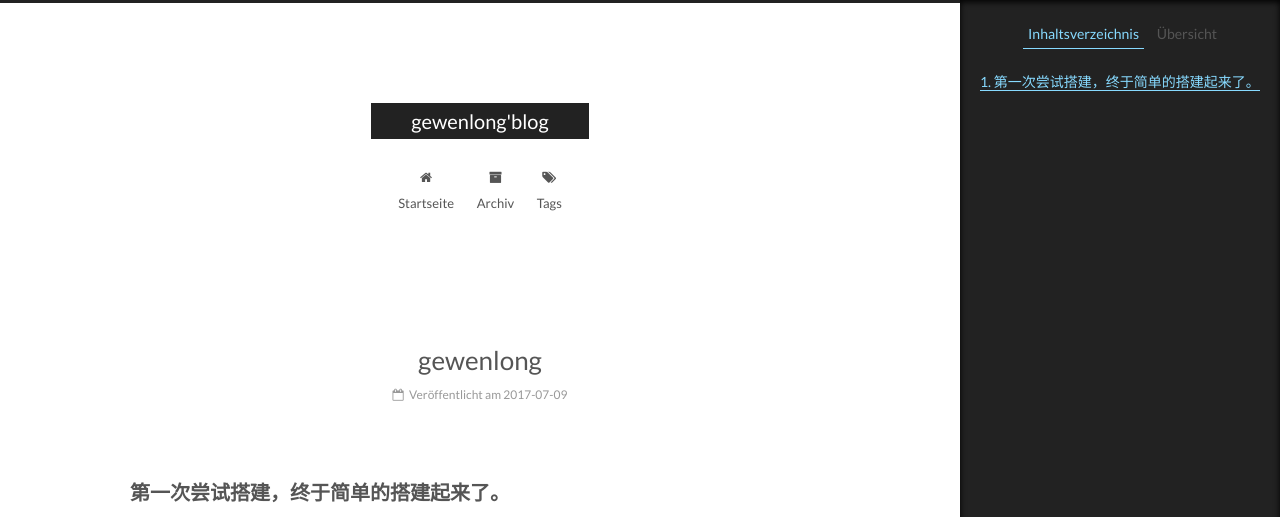
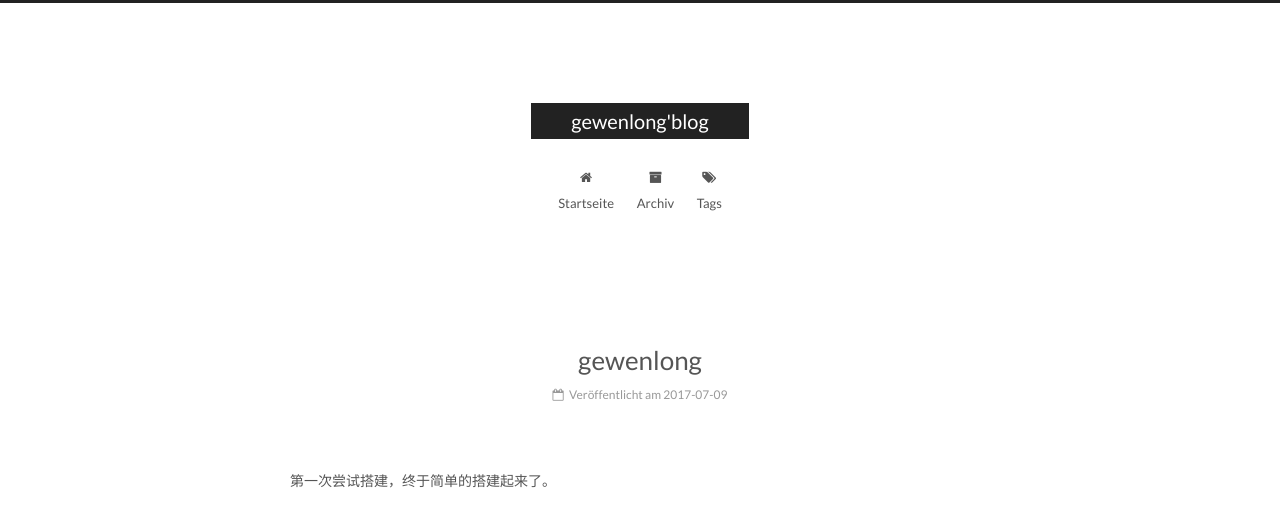
Before and after one commit to wenlongge/wenlongge.github.io, a plain HTML site: page 2017/07/09/article/index.html in a window 1280 px wide. Shown: the top 517 px of the page. Drawn offline with Linux system fonts and the light colour scheme.

Commit message:
Site updated: 2017-07-09 20:20:17

```diff
--- a/2017/07/09/article/index.html
+++ b/2017/07/09/article/index.html
@@ -99,7 +99,7 @@
 <meta property="og:url" content="http://yoursite.com/2017/07/09/article/index.html">
 <meta property="og:site_name" content="gewenlong&#39;blog">
 <meta property="og:description" content="第一次尝试搭建，终于简单的搭建起来了。">
-<meta property="og:updated_time" content="2017-07-09T12:18:05.133Z">
+<meta property="og:updated_time" content="2017-07-09T12:19:46.320Z">
 <meta name="twitter:card" content="summary">
 <meta name="twitter:title" content="gewenlong">
 <meta name="twitter:description" content="第一次尝试搭建，终于简单的搭建起来了。">
@@ -319,7 +319,8 @@
 
 
 
-        <h2 id="第一次尝试搭建，终于简单的搭建起来了。"><a href="#第一次尝试搭建，终于简单的搭建起来了。" class="headerlink" title="第一次尝试搭建，终于简单的搭建起来了。"></a>第一次尝试搭建，终于简单的搭建起来了。</h2>
+        <p>第一次尝试搭建，终于简单的搭建起来了。</p>
+
 
     </div>
 
@@ -410,17 +411,8 @@
 
 
 
-        <ul class="sidebar-nav motion-element">
-          <li class="sidebar-nav-toc sidebar-nav-active" data-target="post-toc-wrap" >
-            Inhaltsverzeichnis
-          </li>
-          <li class="sidebar-nav-overview" data-target="site-overview">
-            Übersicht
-          </li>
-        </ul>
 
-
-      <section class="site-overview sidebar-panel">
+      <section class="site-overview sidebar-panel sidebar-panel-active">
         <div class="site-author motion-element" itemprop="author" itemscope itemtype="http://schema.org/Person">
           <img class="site-author-image" itemprop="image"
                src="/images/avatar.gif"
@@ -464,22 +456,6 @@
 
       </section>
 
-
-      <!--noindex-->
-        <section class="post-toc-wrap motion-element sidebar-panel sidebar-panel-active">
-          <div class="post-toc">
-
-
-
-
-
-
-              <div class="post-toc-content"><ol class="nav"><li class="nav-item nav-level-2"><a class="nav-link" href="#第一次尝试搭建，终于简单的搭建起来了。"><span class="nav-number">1.</span> <span class="nav-text">第一次尝试搭建，终于简单的搭建起来了。</span></a></li></ol></div>
-
-
-          </div>
-        </section>
-      <!--/noindex-->
 
 
 
--- a/css/main.css
+++ b/css/main.css
@@ -1677,7 +1677,7 @@ pre .javascript .function {
   width: 4px;
   height: 4px;
   border-radius: 50%;
-  background: #e05b8b;
+  background: #ffffe5;
 }
 .links-of-blogroll {
   font-size: 13px;
```
Also changed, not shown: index.html (+2 -1 lines).
